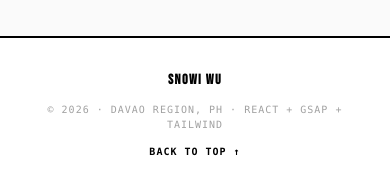
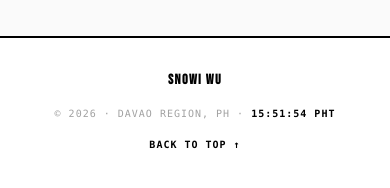
Before and after one commit to jsnowify/snowi, a React (Vite) app: page / in a window 390 px wide. Shown: the part 6593-6781 px from the top of the page. Built offline with nearby package versions, Linux system fonts and the light colour scheme.

Commit message:
FIXED: Footer.jsx

```diff
--- a/src/components/Footer.jsx
+++ b/src/components/Footer.jsx
@@ -1,14 +1,80 @@
+import { useRef, useState, useEffect } from "react";
+import gsap from "gsap";
+import { ScrambleTextPlugin } from "gsap/ScrambleTextPlugin";
+
+gsap.registerPlugin(ScrambleTextPlugin);
+
+function ScrambleFooterName() {
+  const ref = useRef();
+  const tween = useRef(null);
+  const ALIAS = "Snowi Wu";
+  const REAL = "Joshua Cambronero";
+
+  const to = (target) => {
+    if (tween.current) tween.current.kill();
+    tween.current = gsap.to(ref.current, {
+      duration: 0.6,
+      scrambleText: {
+        text: target,
+        chars: "upperCase",
+        speed: 0.6,
+        delimiter: "",
+      },
+      ease: "none",
+    });
+  };
+
+  useEffect(() => {
+    if (ref.current) ref.current.textContent = ALIAS;
+    return () => tween.current?.kill();
+  }, []);
+
+  return (
+    <button
+      onMouseEnter={() => to(REAL)}
+      onMouseLeave={() => to(ALIAS)}
+      className="font-display text-sm font-bold uppercase tracking-widest cursor-crosshair text-left"
+    >
+      <span ref={ref} />
+    </button>
+  );
+}
+
 export default function Footer() {
+  const [time, setTime] = useState("");
   const year = new Date().getFullYear();
+
+  useEffect(() => {
+    const updateClock = () => {
+      const now = new Date();
+      const pht = new Intl.DateTimeFormat("en-US", {
+        timeZone: "Asia/Manila",
+        hour: "2-digit",
+        minute: "2-digit",
+        second: "2-digit",
+        hour12: false,
+      }).format(now);
+      setTime(pht);
+    };
+
+    updateClock();
+    const interval = setInterval(updateClock, 1000);
+    return () => clearInterval(interval);
+  }, []);
+
   return (
     <footer className="border-t-2 border-black px-6 py-8 bg-white">
-      <div className="w-full max-w-[1400px] mx-auto flex flex-col md:flex-row items-center justify-between gap-3 md:gap-4 text-center md:text-left">
-        <span className="font-display text-sm font-bold uppercase tracking-widest">
-          Snowi Wu
-        </span>
-        <span className="font-mono text-[10px] text-neutral-400 tracking-widest uppercase">
-          © {year} · Davao Region, PH · React + GSAP + Tailwind
-        </span>
+      <div className="w-full max-w-[1400px] mx-auto flex flex-col md:flex-row items-center justify-between gap-4">
+        {/* Left: Scramble Name */}
+        <ScrambleFooterName />
+
+        {/* Center: Metadata & Real-time Clock */}
+        <div className="font-mono text-[10px] text-neutral-400 tracking-widest uppercase">
+          © {year} · Davao Region, PH ·{" "}
+          <span className="text-black font-bold">{time} PHT</span>
+        </div>
+
+        {/* Right: Back to Top */}
         <button
           onClick={() => window.scrollTo({ top: 0, behavior: "smooth" })}
           className="font-mono text-[10px] font-bold uppercase tracking-widest text-black hover:text-neutral-500 transition-colors cursor-pointer"
```
